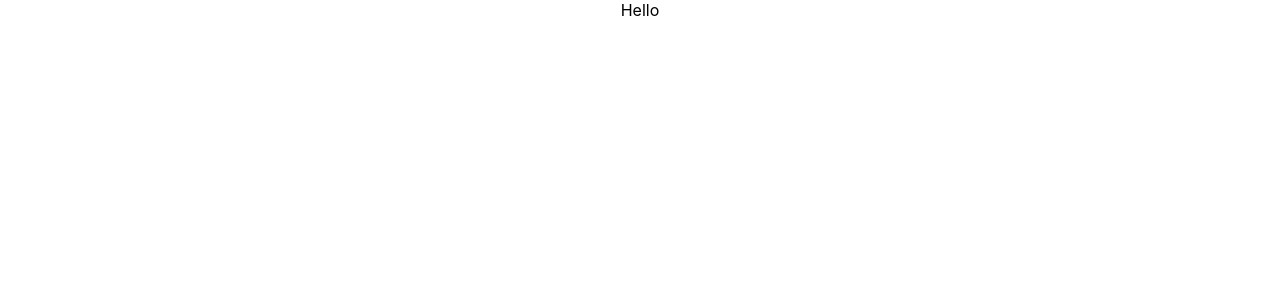
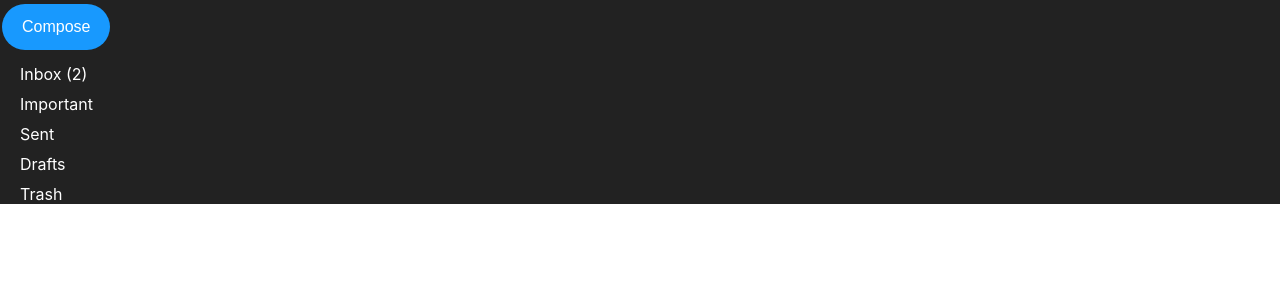
Before and after one commit to wser/pj_task, a React (Create React App) app: page / in a window 1280 px wide. Shown: the top 300 px of the page. Built offline with nearby package versions, Linux system fonts and the light colour scheme.

Commit message:
added menu items

```diff
--- a/src/App.js
+++ b/src/App.js
@@ -1,9 +1,22 @@
 import React from 'react';
-import './App.scss';
+
+import Menu from './LeftNav/Menu';
+
+const links = [
+  { id: 1, label: 'Inbox (2)', to: '' },
+  { id: 2, label: 'Important', to: '' },
+  { id: 3, label: 'Sent', to: '' },
+  { id: 4, label: 'Drafts', to: '' },
+  { id: 5, label: 'Trash', to: '' }
+];
 
 class App extends React.Component {
   render() {
-    return <div className='App'>Hello</div>;
+    return (
+      <div className='App'>
+        <Menu links={links} />
+      </div>
+    );
   }
 }
 
--- a/src/App.scss
+++ b/src/App.scss
@@ -1,3 +1,4 @@
 .App {
   text-align: center;
+  display: flex;
 }
--- a/src/LeftNav/Menu.js
+++ b/src/LeftNav/Menu.js
@@ -0,0 +1,18 @@
+import React from 'react';
+
+import './Menu.scss';
+
+const Menu = ({ links }) => (
+  <div className='Menu'>
+    <button id='compose'>Compose</button>
+    <ul>
+      {links.map(link => (
+        <li key={link.id}>
+          <a href={link.to}>{link.label}</a>
+        </li>
+      ))}
+    </ul>
+  </div>
+);
+
+export default Menu;
--- /dev/null
+++ b/src/LeftNav/Menu.scss
@@ -0,0 +1,52 @@
+.Menu {
+  $primary-color: #525dce;
+  $primary-background: #222;
+  background-color: $primary-background;
+  flex-direction: column;
+
+  ul {
+    list-style: none;
+    margin: 0;
+    padding: 0;
+
+    justify-content: center;
+  }
+
+  li {
+    margin: 10px 20px;
+  }
+
+  a {
+    text-decoration: none;
+  }
+
+  a,
+  a:visited {
+    color: #ffffff;
+  }
+
+  a:hover {
+    color: $primary-color;
+  }
+
+  #compose {
+    color: white;
+  }
+
+  button {
+    background-color: #1899fe;
+    border: none;
+    color: white;
+    padding: 20px;
+    text-align: center;
+    text-decoration: none;
+    font-size: 16px;
+    margin: 4px 2px;
+    border-radius: 50px;
+    line-height: 6px;
+  }
+
+  button:hover {
+    background-color: $primary-color;
+  }
+}
--- a/src/index.js
+++ b/src/index.js
@@ -3,4 +3,4 @@ import ReactDOM from 'react-dom';
 import './index.scss';
 import App from './App';
 
-ReactDOM.render( < App / > , document.getElementById('root'));
+ReactDOM.render(<App />, document.getElementById('root'));
--- a/src/index.scss
+++ b/src/index.scss
@@ -1,14 +1,14 @@
 body {
   margin: 0;
   padding: 0;
-  font-family: -apple-system, BlinkMacSystemFont, "Segoe UI", "Roboto", "Oxygen",
-    "Ubuntu", "Cantarell", "Fira Sans", "Droid Sans", "Helvetica Neue",
+  font-family: -apple-system, BlinkMacSystemFont, 'Segoe UI', 'Roboto', 'Oxygen',
+    'Ubuntu', 'Cantarell', 'Fira Sans', 'Droid Sans', 'Helvetica Neue',
     sans-serif;
   -webkit-font-smoothing: antialiased;
   -moz-osx-font-smoothing: grayscale;
 }
 
 code {
-  font-family: source-code-pro, Menlo, Monaco, Consolas, "Courier New",
+  font-family: source-code-pro, Menlo, Monaco, Consolas, 'Courier New',
     monospace;
 }
```
